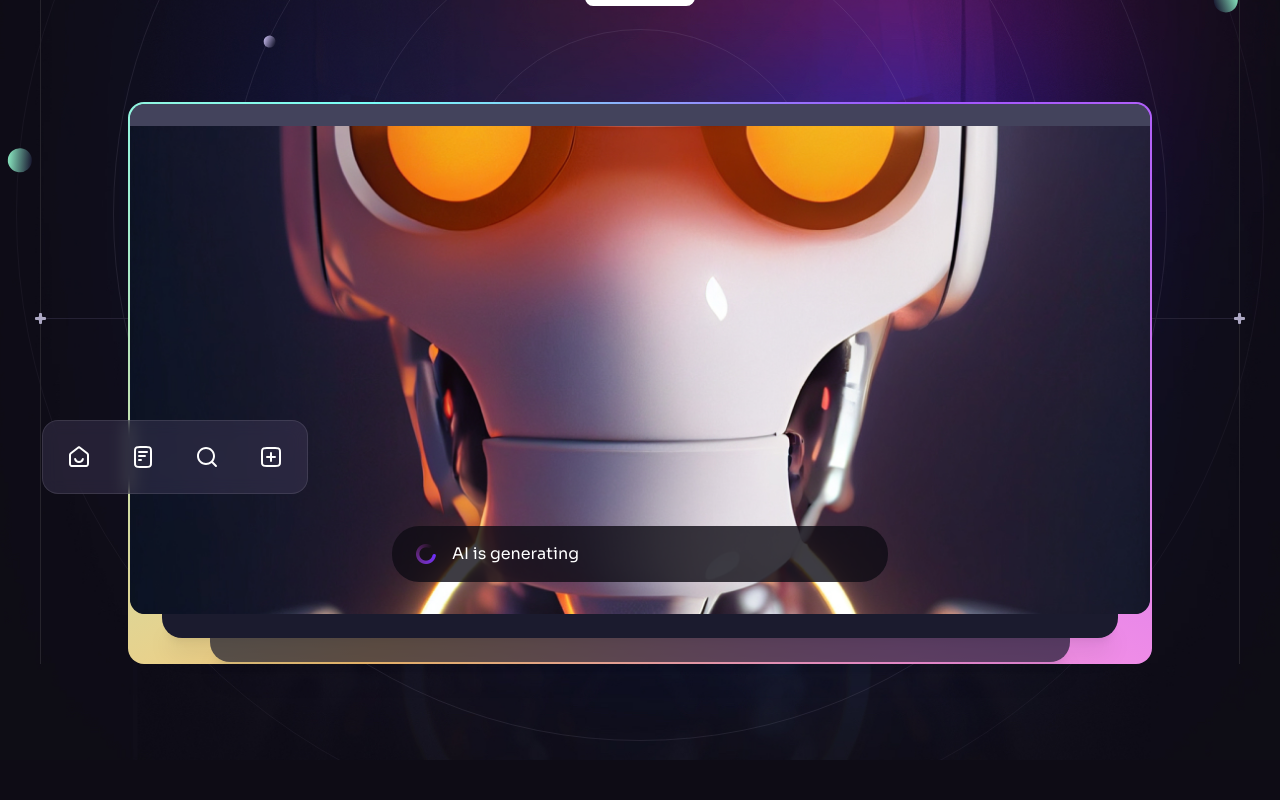
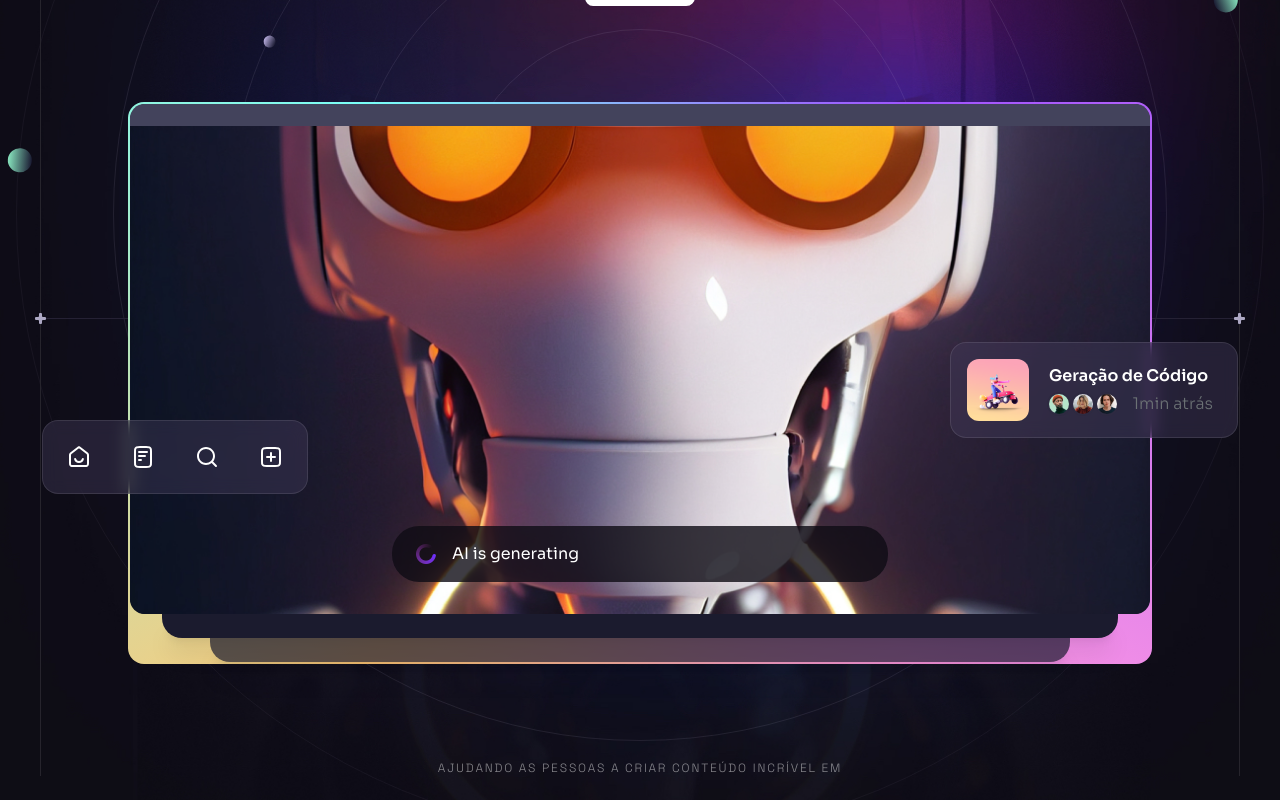
Before and after one commit to gafanhotoalexandre/brainwave, a React (Vite) app: page / in a window 1280 px wide. Shown: the part 566-1366 px from the top of the page. Before the commit the page ends 1326 px from the top, so only its background shows below. Built offline with nearby package versions, Linux system fonts and the light colour scheme.

Commit message:
trabalhando na Hero Section (notification e CompanyLogos)

```diff
--- /dev/null
+++ b/src/components/CompanyLogos.jsx
@@ -0,0 +1,9 @@
+export function CompanyLogos({ className }) {
+  return (
+    <div className={className}>
+      <h5 className="tagline mb-6 text-center text-n-1/50">
+        Ajudando as pessoas a criar conteúdo incrível em
+      </h5>
+    </div>
+  );
+}
--- a/src/components/Hero.jsx
+++ b/src/components/Hero.jsx
@@ -7,8 +7,10 @@ import { heroIcons } from "../constants";
 import { Section } from "./Section";
 import { Button } from "./Button";
 import { Generating } from "./Generating";
+import { Notification } from "./Notification";
 
 import { curve, heroBackground, robot } from "../assets";
+import { CompanyLogos } from "./CompanyLogos";
 
 export function Hero() {
   const parallaxRef = useRef(null);
@@ -69,6 +71,13 @@ export function Hero() {
                     ))}
                   </ul>
                 </ScrollParallax>
+
+                <ScrollParallax isAbsolutelyPositioned>
+                  <Notification
+                    className="hidden absolute -right-[5.5rem] bottom-[11rem] w-[18rem] xl:flex"
+                    title="Geração de Código"
+                  />
+                </ScrollParallax>
               </div>
             </div>
 
@@ -86,6 +95,8 @@ export function Hero() {
           </div>
           <BackgroundCircles />
         </div>
+
+        <CompanyLogos className="hidden relative z-10 mt-20 lg:block" />
       </div>
 
       <BottomLine />
--- /dev/null
+++ b/src/components/Notification.jsx
@@ -0,0 +1,47 @@
+import { notificationImages } from "../constants";
+import { notification1 } from "../assets";
+
+export function Notification({ className, title }) {
+  return (
+    <div
+      className={`${
+        className || ""
+      } flex items-center p-4 pr-6 bg-n-9/40 backdrop-blur border border-n-1/10 rounded-2xl gap-5`}
+    >
+      <img
+        src={notification1}
+        width={62}
+        height={62}
+        alt="Imagem de notificação"
+        className="rounded-xl"
+      />
+
+      <div className="flex-1">
+        <h6 className="mb-1 font-semibold justify-between text-base">
+          {title}
+        </h6>
+
+        <div className="flex items-center justify-between">
+          <ul className="flex -m-0.5">
+            {notificationImages.map((item, index) => (
+              <li
+                key={index}
+                className="flex w-6 h-6 border-2 border-n-12 rounded-full overflow-hidden"
+              >
+                <img
+                  src={item}
+                  className="w-full"
+                  width={20}
+                  height={20}
+                  alt={item}
+                />
+              </li>
+            ))}
+          </ul>
+
+          <div className="body-2 text-n-13">1min atrás</div>
+        </div>
+      </div>
+    </div>
+  );
+}
```
